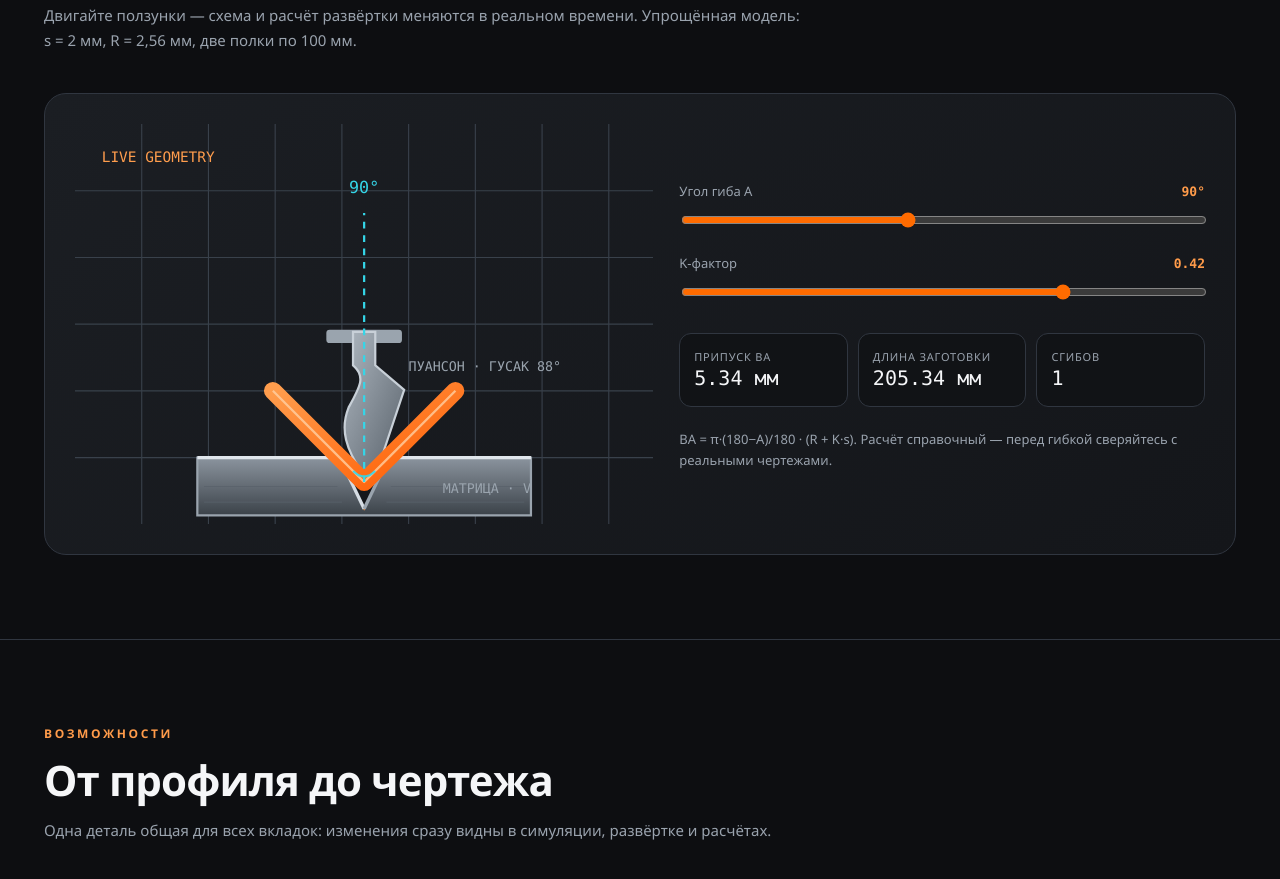
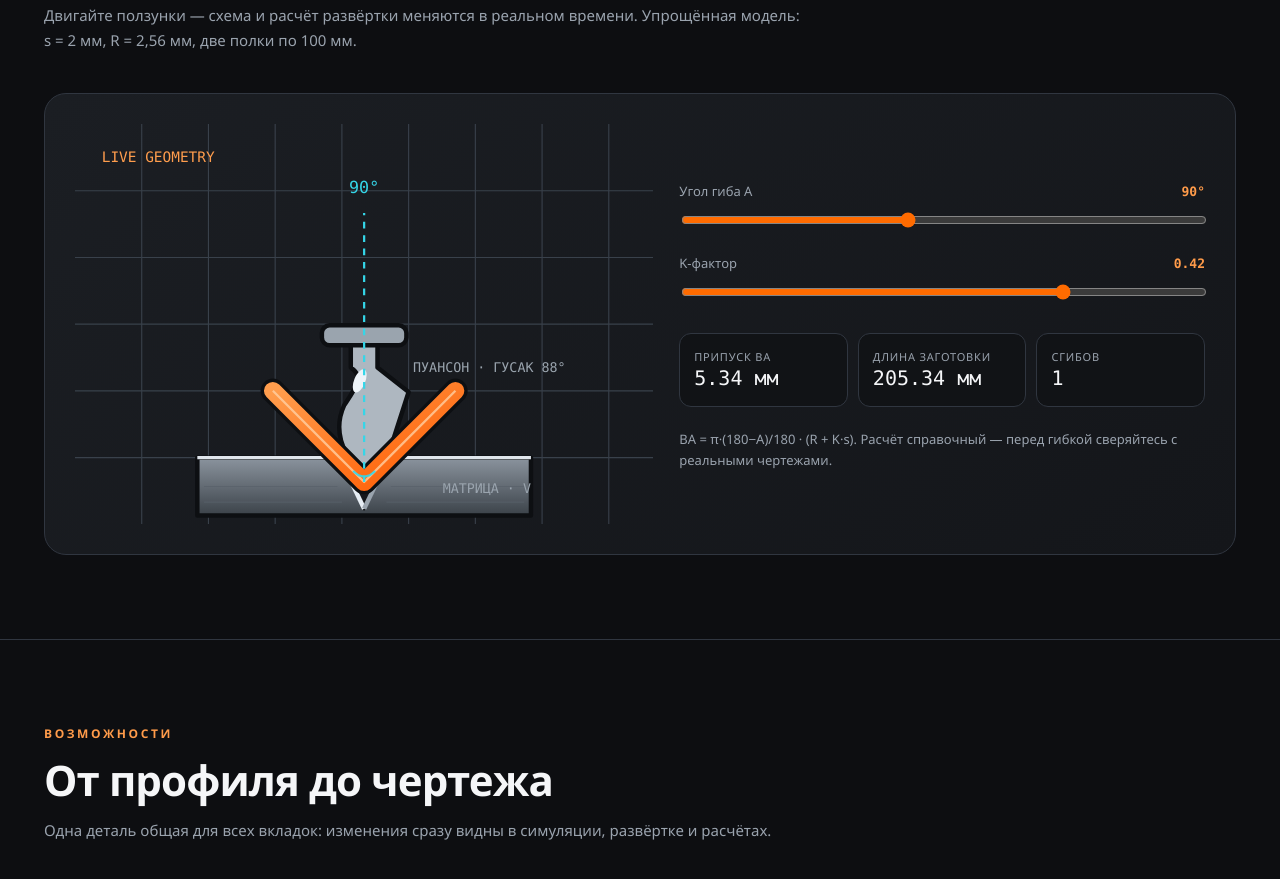
Before and after one commit to frikks/gibgib-sim, a plain HTML site: page index.html in a window 1280 px wide. Shown: the part 1659-2538 px from the top of the page. Drawn offline with Linux system fonts and the light colour scheme; no server answers.

Commit message:
pages: мультяшный стиль лаборатории гибки

```diff
--- a/index.html
+++ b/index.html
@@ -242,25 +242,27 @@ footer{border-top:1px solid var(--line);padding:28px 0;color:var(--muted);font-s
         <path d="M60 0V360M120 0V360M180 0V360M240 0V360M300 0V360M360 0V360M420 0V360M480 0V360"/>
       </g>
       <!-- матрица: стальной корпус с V-канавкой -->
-      <path d="M110 300 H410 V352 H110 Z" fill="url(#steel)" stroke="#9aa4ae" stroke-width="2"/>
-      <path d="M238 300 L260 346 L282 300 Z" fill="#15171b" stroke="#ff9d4d" stroke-width="1.5"/>
-      <path d="M238 300 L260 346" stroke="#d6dde4" stroke-width="3"/>
-      <path d="M282 300 L260 346" stroke="#9aa4ae" stroke-width="3"/>
+      <path d="M110 300 H410 V352 H110 Z" fill="url(#steel)" stroke="#0d0f12" stroke-width="4" stroke-linejoin="round"/>
+      <path d="M238 300 L260 346 L282 300 Z" fill="#15171b" stroke="#0d0f12" stroke-width="3" stroke-linejoin="round"/>
+      <path d="M238 300 L260 346" stroke="#e6edf4" stroke-width="4"/>
+      <path d="M282 300 L260 346" stroke="#9aa4ae" stroke-width="4"/>
       <path d="M110 300 H238 M282 300 H410" stroke="#e0e6ec" stroke-width="3"/>
       <g stroke="#58616a" stroke-width="1" opacity=".7">
         <path d="M116 326 H236 M284 326 H404 M116 340 H240 M280 340 H404"/>
       </g>
       <text x="410" y="332" fill="#9aa4ae" font-size="12" font-family="Consolas,monospace" text-anchor="end">МАТРИЦА · V</text>
       <!-- пуансон: клин с держателем, опускается при гибке -->
-      <g id="punch">
-        <!-- Гусак (gooseneck) — самый ходовой пуансон: выемка для уже отогнутых полок -->
-        <rect x="226" y="168" width="68" height="12" rx="3" fill="#9aa4ae"/>
-        <path d="M250 170 H270 V200 L296 222 L276 282 L264 296 H258 C244 276 238 258 246 238 C256 220 262 210 250 200 Z"
-              fill="url(#punchSteel)" stroke="#c8d0d8" stroke-width="2"/>
-        <path d="M257 296 Q260 300 263 296" fill="none" stroke="#e0e6ec" stroke-width="2"/>
-        <text x="300" y="205" fill="#9aa4ae" font-size="12" font-family="Consolas,monospace">ПУАНСОН · ГУСАК 88°</text>
+      <g id="punch" stroke="#0d0f12" stroke-width="4" stroke-linejoin="round">
+        <!-- Гусак в мультяшном стиле: толстый контур, плоская заливка, преувеличенное горло -->
+        <rect x="222" y="164" width="76" height="18" rx="7" fill="#9aa4ae"/>
+        <path d="M248 182 H272 V202 L300 224 L280 286 L264 298 H256 C240 278 232 258 242 236 C254 218 260 210 248 202 Z"
+              fill="#aeb7c0"/>
+        <path d="M256 298 Q260 303 264 298" fill="none" stroke-width="3"/>
+        <ellipse cx="256" cy="214" rx="5" ry="11" fill="#eef4f9" stroke="none" transform="rotate(22 256 214)"/>
+        <text x="304" y="206" fill="#9aa4ae" font-size="12" font-family="Consolas,monospace" stroke="none">ПУАНСОН · ГУСАК 88°</text>
       </g>
       <!-- лист в V-канавке -->
+      <polyline id="sheetOutline" points="178,240 238,300 260,322 282,300 342,240" fill="none" stroke="#0d0f12" stroke-width="22" stroke-linejoin="round" stroke-linecap="round"/>
       <polyline id="sheet" points="178,240 238,300 260,322 282,300 342,240" fill="none" stroke="url(#sh)" stroke-width="16" stroke-linejoin="round" stroke-linecap="round"/>
       <polyline id="sheetInner" points="178,240 238,300 260,322 282,300 342,240" fill="none" stroke="#ffd0a3" stroke-width="2" stroke-linejoin="round" opacity=".8"/>
       <path id="radiusArc" d="" fill="none" stroke="#35d6e8" stroke-width="2" opacity=".9"/>
@@ -379,6 +381,7 @@ function upd(){
   const rx=282+arm*Math.cos(th), ry=ly;
   const pts=[[lx,ly],[238,300],[260,apexY],[282,300],[rx,ry]].map(p=>p[0].toFixed(1)+','+p[1].toFixed(1)).join(' ');
   sheet.setAttribute('points',pts); inner.setAttribute('points',pts);
+  document.getElementById('sheetOutline').setAttribute('points',pts);
   const t=14, px=260-t*Math.cos(th), py=apexY-t*Math.sin(th), qx=260+t*Math.cos(th);
   document.getElementById('radiusArc').setAttribute('d',`M${px.toFixed(1)} ${py.toFixed(1)} Q 260 ${apexY.toFixed(1)} ${qx.toFixed(1)} ${py.toFixed(1)}`);
   document.getElementById('bendline').setAttribute('y1',apexY.toFixed(1));
```
